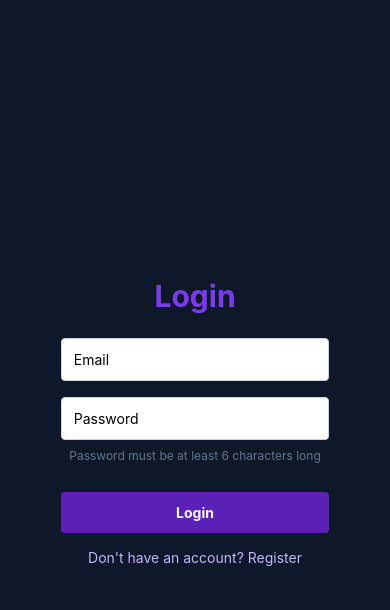
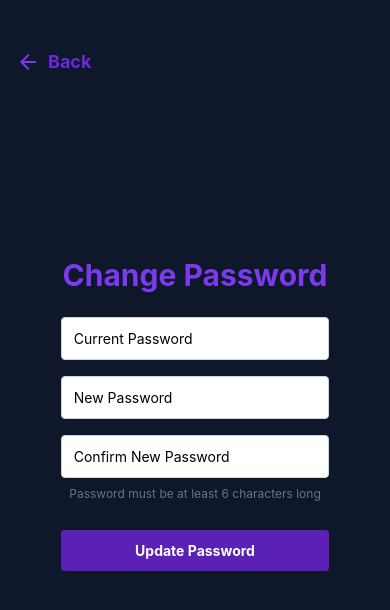
Before and after one commit to nlevin6/RockClimbingApp, a React Native app: screen /ChangePassword in a window 390 px wide. Shown: the top 610 px of the page. Built offline with nearby package versions, Linux system fonts and the light colour scheme; no server answers; the database is empty.

Commit message:
- added a change password page - added a change password button

```diff
--- a/App.js
+++ b/App.js
@@ -4,6 +4,7 @@ import { createStackNavigator } from '@react-navigation/stack';
 import { StatusBar } from 'expo-status-bar';
 import Login from './screens/Login';
 import BottomNav from './screens/components/BottomNav';
+import ChangePassword from './screens/components/ChangePassword';
 import { LogBox } from 'react-native';
 import { GradingProvider } from './screens/components/GradingContext';
 
@@ -37,6 +38,13 @@ export default function App() {
                             gestureEnabled: false,
                         }}
                     />
+                    <Stack.Screen
+                        name="ChangePassword"
+                        component={ChangePassword}
+                        options={{
+                            headerShown: false,
+                        }}
+                    />
                 </Stack.Navigator>
             </NavigationContainer>
         </GradingProvider>
--- a/screens/Settings.js
+++ b/screens/Settings.js
@@ -1,5 +1,5 @@
 import React from 'react';
-import { View, Text, TouchableOpacity, Alert } from 'react-native';
+import { View, Text, TouchableOpacity } from 'react-native';
 import tw from '../tailwind';
 import GradingSystemSelect from './components/GradingSystemSelect';
 import ColorPickerComponent from "./components/ColorPickerComponent";
@@ -17,14 +17,12 @@ const Settings = () => {
     const handleLogout = () => {
         signOut(auth)
             .then(() => {
-                Alert.alert('Logged Out', 'You have been successfully logged out.');
                 navigation.reset({
                     index: 0,
                     routes: [{ name: 'Login' }],
                 });
             })
             .catch((error) => {
-                Alert.alert('Error', 'An error occurred while logging out. Please try again.');
                 console.error(error);
             });
     };
@@ -38,9 +36,15 @@ const Settings = () => {
                     <ColorPickerComponent />
                 )}
             </View>
-            <View style={tw`p-4`}>
+            <View style={tw`p-4 space-y-4`}>
                 <TouchableOpacity
-                    style={tw`bg-red-500 bg-opacity-30 py-3 rounded-3xl border border-red-600 items-center mb-4`}
+                    style={tw`bg-violet-600 bg-opacity-30 py-3 rounded-3xl items-center border border-violet-600 mb-2`}
+                    onPress={() => navigation.navigate('ChangePassword')}
+                >
+                    <Text style={tw`text-violet-600 text-lg font-bold`}>Change Password</Text>
+                </TouchableOpacity>
+                <TouchableOpacity
+                    style={tw`bg-red-500 bg-opacity-30 py-3 rounded-3xl border border-red-600 items-center mb-2`}
                     onPress={handleLogout}
                 >
                     <Text style={tw`text-red-600 text-lg font-bold`}>Logout</Text>
--- /dev/null
+++ b/screens/components/ChangePassword.js
@@ -0,0 +1,96 @@
+import React, { useState } from 'react';
+import { View, Text, TextInput, TouchableOpacity, Alert } from 'react-native';
+import { useNavigation } from '@react-navigation/native';
+import Icon from 'react-native-vector-icons/MaterialIcons';
+import tw from '../../tailwind';
+import { getAuth, updatePassword, reauthenticateWithCredential, EmailAuthProvider, signOut } from 'firebase/auth';
+import app from '../../firebaseConfig';
+
+const auth = getAuth(app);
+
+const ChangePassword = () => {
+    const [currentPassword, setCurrentPassword] = useState('');
+    const [newPassword, setNewPassword] = useState('');
+    const [confirmPassword, setConfirmPassword] = useState('');
+    const navigation = useNavigation();
+
+    const handleChangePassword = () => {
+        if (newPassword !== confirmPassword) {
+            Alert.alert('Error', 'New password and confirmation do not match.');
+            return;
+        }
+
+        const user = auth.currentUser;
+
+        if (user) {
+            const credential = EmailAuthProvider.credential(user.email, currentPassword);
+
+            reauthenticateWithCredential(user, credential)
+                .then(() => updatePassword(user, newPassword))
+                .then(() => {
+                    Alert.alert('Success', 'Your password has been updated. Please log in again.');
+                    return signOut(auth);
+                })
+                .then(() => {
+                    navigation.reset({
+                        index: 0,
+                        routes: [{ name: 'Login' }],
+                    });
+                })
+                .catch((error) => {
+                    if (error.code === 'auth/invalid-credential') {
+                        Alert.alert('Error', 'Invalid credentials. Please try again.');
+                    } else {
+                        Alert.alert('Error', 'Failed to update password. Please try again.');
+                    }
+                });
+        } else {
+            Alert.alert('Error', 'User is not authenticated.');
+        }
+    };
+
+    return (
+        <View style={tw`flex-1 justify-center items-center bg-slate-900 px-4`}>
+            <TouchableOpacity
+                style={tw`flex-row items-center absolute top-12 left-4`}
+                onPress={() => navigation.goBack()}
+            >
+                <Icon name="arrow-back" size={24} color="#7C3AED" />
+                <Text style={tw`text-violet-700 text-lg font-bold ml-2`}>Back</Text>
+            </TouchableOpacity>
+            <Text style={tw`text-3xl font-bold mb-6 text-violet-600 text-center`}>Change Password</Text>
+            <TextInput
+                style={tw`w-3/4 p-3 mb-4 border border-gray-300 rounded bg-white`}
+                placeholder="Current Password"
+                secureTextEntry
+                value={currentPassword}
+                onChangeText={setCurrentPassword}
+            />
+            <TextInput
+                style={tw`w-3/4 p-3 mb-4 border border-gray-300 rounded bg-white`}
+                placeholder="New Password"
+                secureTextEntry
+                value={newPassword}
+                onChangeText={setNewPassword}
+            />
+            <TextInput
+                style={tw`w-3/4 p-3 mb-1 border border-gray-300 rounded bg-white`}
+                placeholder="Confirm New Password"
+                secureTextEntry
+                value={confirmPassword}
+                onChangeText={setConfirmPassword}
+            />
+            <Text style={tw`w-3/4 p-1 text-xs mb-6 text-slate-500 text-center`}>
+                {'Password must be at least 6 characters long'}
+            </Text>
+            <TouchableOpacity
+                style={tw`w-3/4 p-3 mb-4 rounded bg-violet-800`}
+                onPress={handleChangePassword}
+            >
+                <Text style={tw`text-white text-center font-bold`}>Update Password</Text>
+            </TouchableOpacity>
+        </View>
+    );
+};
+
+export default ChangePassword;
```
